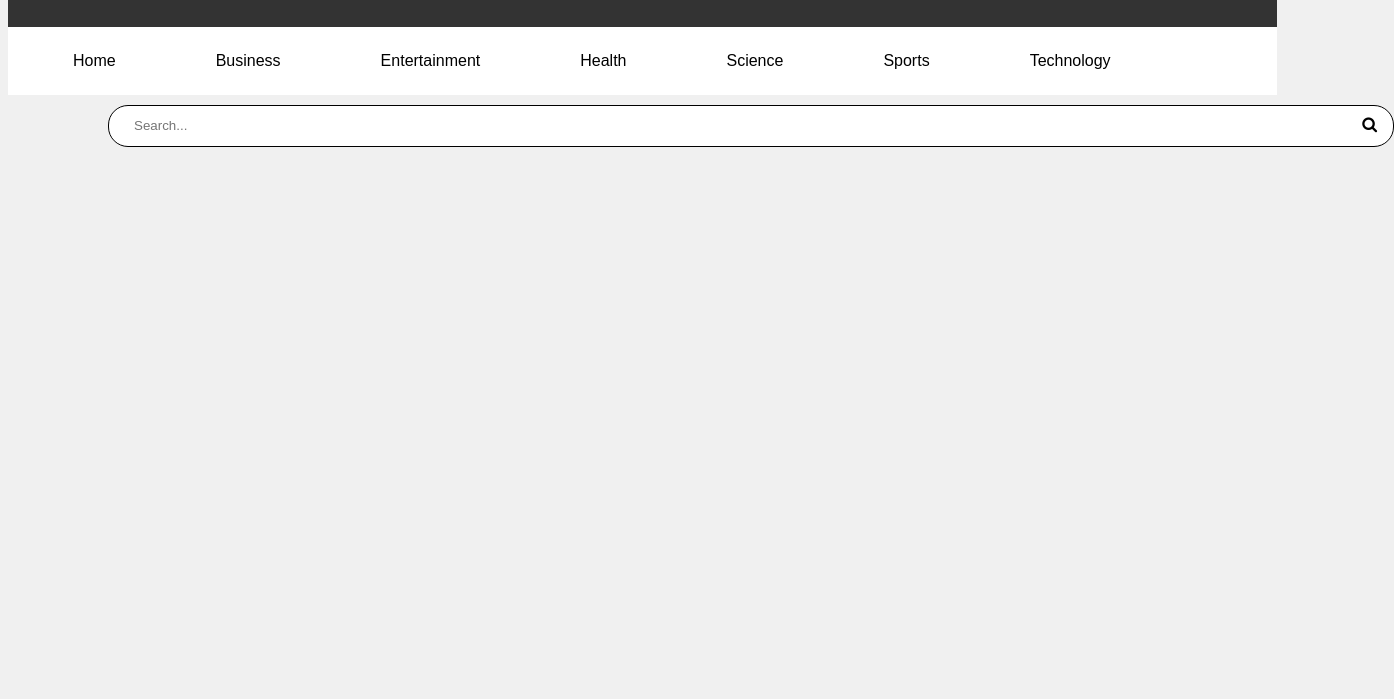
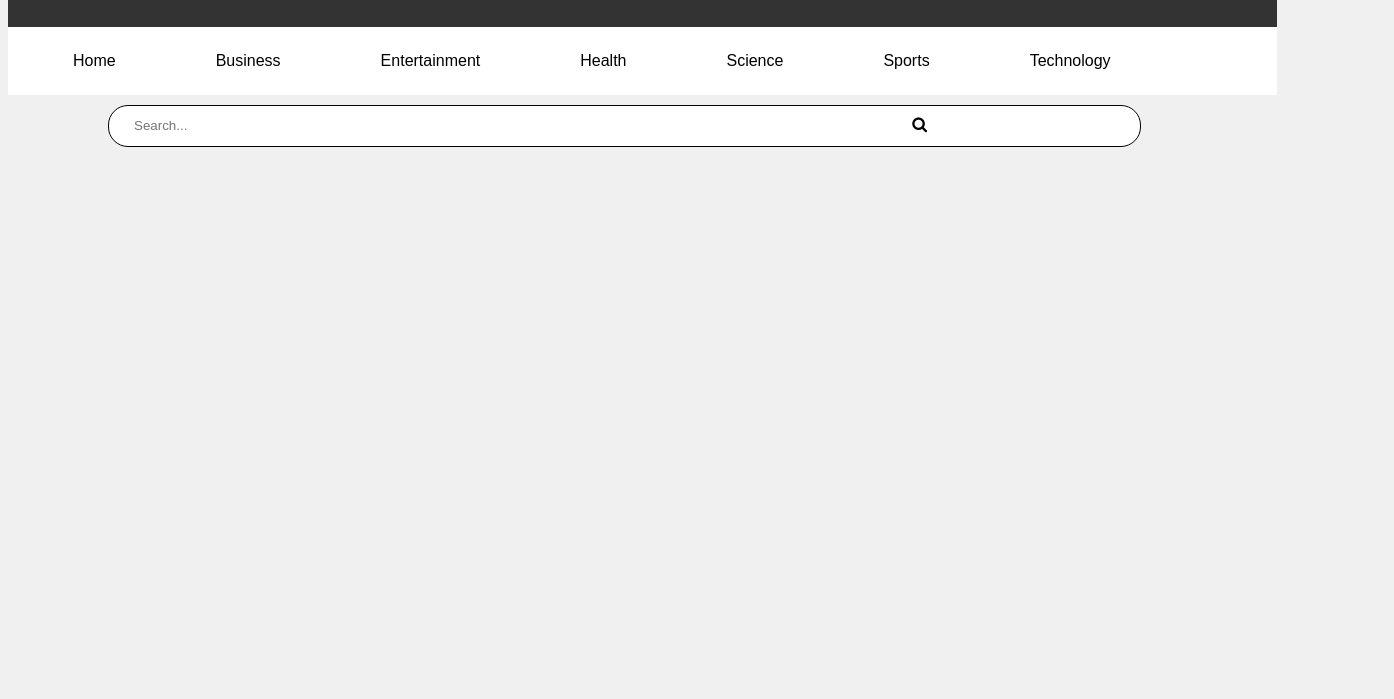
Before and after one commit to Keerthi29062005/News-Hub, a plain HTML site: page index.html in a window 1280 px wide. Shown: the part 101-800 px from the top of the page, 1394 px wide, since content can reach past the window. Drawn offline with Linux system fonts and the light colour scheme; no server answers.

Commit message:
Update news.css

```diff
--- a/news.css
+++ b/news.css
@@ -16,13 +16,13 @@ header {
   align-items: center;
   border-radius: 20px;
     border: 1px solid black;
-    width: 100%;
+    width: 80%;
     height: 20px; /* Adjust the width as needed */
     padding: 10px;
     background-color:white;
 }
 #searchInput {
-    width: 98%;
+    width: 78%;
     padding: 0px 15px;
     height: 100%;/* Makes the input element fill the entire width of the search bar */
     box-sizing: border-box;
```
